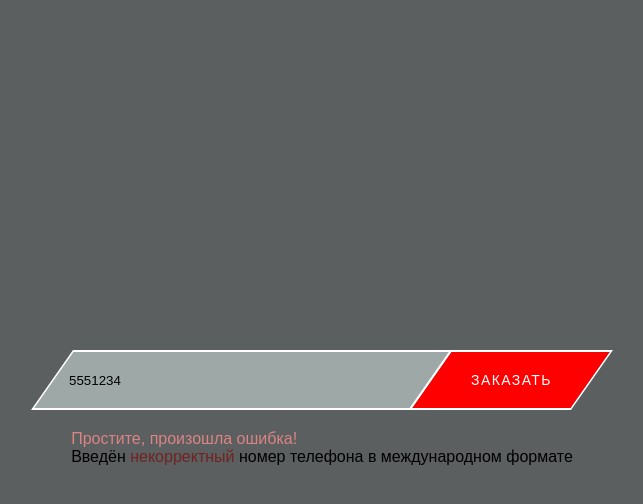
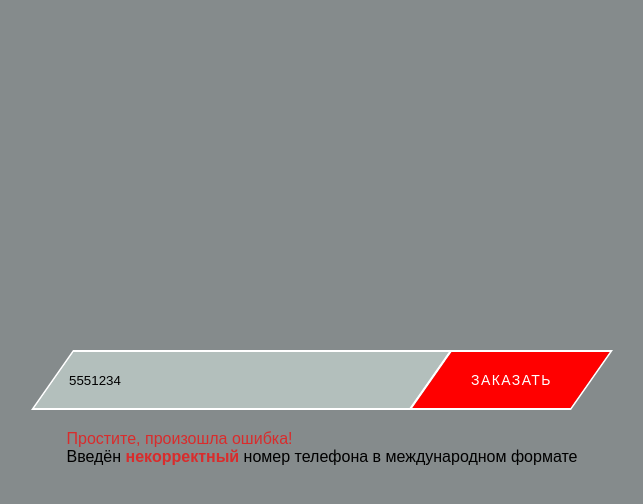
Before and after one commit to zatrimaylova/zatrymailava_test-task, a website built with webpack: page src/index.html in a window 1280 px wide. Both pictures are taken after typing "5551234" into the empty fields and a click on the button "ЗАКАЗАТЬ". Shown: the whole page, without its empty margins (318-961 px from the left). Built offline with nearby package versions, Linux system fonts and the light colour scheme; no server answers.

Commit message:
dev: fixed messages style

```diff
--- a/src/styles/styles.scss
+++ b/src/styles/styles.scss
@@ -5,7 +5,7 @@
 }
 
 body {
-  background-color: rgba(18, 24, 25, 0.689);
+  background-color: rgba(36, 48, 50, 0.558);
   font-family: sans-serif;
 }
 
@@ -117,16 +117,17 @@ main {
   height: 20px;
 
   span {
-    color: rgb(113, 35, 35);
+    color: rgb(217, 44, 44);
+    font-weight: bold;
   }
 
   .valid {
-    color: rgb(34, 86, 34);
+    color: rgb(19, 116, 19);
   }
 }
 
 .warning {
-  color: rgb(220, 132, 132);
+  color: rgb(217, 44, 44);
 }
 
 .hidden-message {
```
